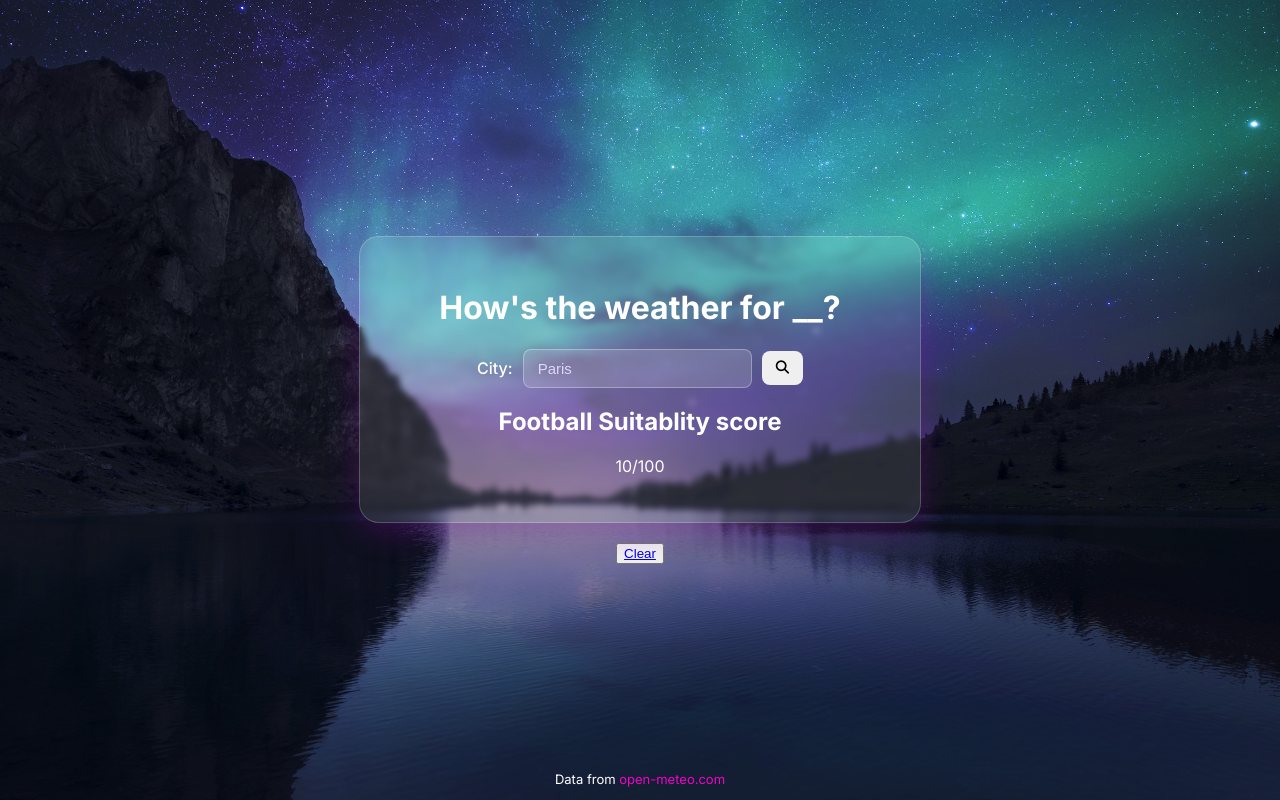
After one commit to ihsan36uddin/How-s-the-weather-for-__-, a Flask app: template templates/index.html in a window 1280 px wide. The commit adds this page. Run offline with Flask 3, Linux system fonts and the light colour scheme; the template is opened without the code that fills it: most values are stand-ins (such as "Sample title", 1, 10 or a date in 2020).

Commit message:
Added jinja

```diff
--- /dev/null
+++ b/app.py
@@ -0,0 +1,26 @@
+from flask import Flask, render_template, request
+from weather import geocoding, get_weather, calculate_football_score
+app = Flask(__name__)
+
+@app.route("/", methods=["GET", "POST"])
+def home():
+    score = None
+    weather = None
+    if request.method == "POST":
+        chosen_loc = request.form.get("location")
+        latitude, longitude = geocoding(chosen_loc)
+
+        weather = get_weather(latitude, longitude)
+        score = calculate_football_score(
+            weather["rain"],
+            weather["humidity"],
+            weather["snow"],
+            weather["temperature"],
+            weather["wind_speed"],
+
+        )
+
+    return render_template("index.html", score=score, weather=weather)
+
+if __name__ == "__main__":
+    app.run(port=5001, debug=True)
--- a/style.css
+++ b/static/style.css
@@ -3,20 +3,23 @@ body {
     margin: 0;
     min-height: 100vh;
     display: flex;
+    flex-direction: column;
     justify-content: center;
     align-items: center;
-    background-image: url(images/background_image.jpg);
+    background-image: url(/static/images/background_image.jpg);
     background-size: cover;
     background-position: center;
-    background-repeat: no-repeat;
 }
+
+
 
 h1 {
     text-align: center;
 }
+
 .app-card {
     width: 500px;
-    min-height: 300px;
+    min-height: 100px;
     color:white;
     font-family:'Inter', sans-serif;
 
@@ -26,6 +29,16 @@ h1 {
     padding: 30px;
     box-shadow: 0 8px 32px rgba(140, 13, 172, 0.3);
     backdrop-filter: blur(3px);
+
+}
+
+.reset{
+    display: block;
+    width: fit-content;
+    margin: 20px auto 0;
+}
+.app-card.expanded {
+    min-height: 500px;
 
 }
 
@@ -40,8 +53,11 @@ h1 {
 
 }
 
-.location-form input ::placeholder{
-    color: red;
+.location-form input:focus{
+    outline: 2px solid white
+}
+.location-form input::placeholder{
+    color: #DDD6FE;
 }
 
 .location-form input{
@@ -49,8 +65,8 @@ h1 {
     border-radius: 8px;
     border: 1px solid rgba(255, 255, 255, 0.3);
     background: rgba(255, 255, 255, 0.15);
+    font-size: 15px;
     color: white;
-    font-size: 15px;
 
 }
 
@@ -65,7 +81,11 @@ h1 {
     align-items: center;
 
 }
-
+.results-card h2, .score{
+    display: flex;
+    justify-content: center;
+    align-items: center
+}
 .source-link {
     color:rgb(241, 4, 197);
     text-decoration: none;
--- /dev/null
+++ b/templates/index.html
@@ -0,0 +1,43 @@
+<!DOCTYPE html>
+<html lang="en">
+
+<head>
+    <meta charset="UTF-8">
+    <meta name="viewport" content="width=device-width, initial-scale=1.0">
+    <title>How's the weather for __?</title>
+    <link rel="stylesheet" href="/static/style.css">
+    <link rel="icon" type="image/jpeg" href="/static/images/weather_icon.jpg">
+    <link rel="stylesheet" href="https://cdnjs.cloudflare.com/ajax/libs/font-awesome/6.7.2/css/all.min.css">
+</head>
+
+<body>
+    <div class="app-card" {% if score is not none %}expanded{% endif %}>
+        <h1> How's the weather for __?</h1>
+
+        <form class="location-form" method="POST">
+            <label for="city">City:</label>
+            <input type="text" id="city" name="location" placeholder="Paris">
+            <button>
+                <i class="fa-solid fa-magnifying-glass"></i>
+            </button>
+        </form>
+
+        <div class="results-card">
+        {% if score is not none %}
+            <h2>Football Suitablity score</h2>
+            <p class="score">{{score}}/100</p>
+        {% endif %}
+
+        </div>
+    </div>
+    {% if score is not none %}
+    <button class="reset">
+        <a href="/">Clear</a>
+    </button>
+    {% endif %}
+
+    <footer>
+        <p>Data from <a class="source-link" href="https://open-meteo.com/">open-meteo.com</a></p>
+    </footer>
+</body>
+</html>
```
Also changed, not shown: index.html (deleted, +0 -35 lines), weather.py (+35 -33 lines), static/images/background_image.jpg (renamed from images/background_image.jpg), static/images/weather_icon.jpg (renamed from images/weather_icon.jpg).
